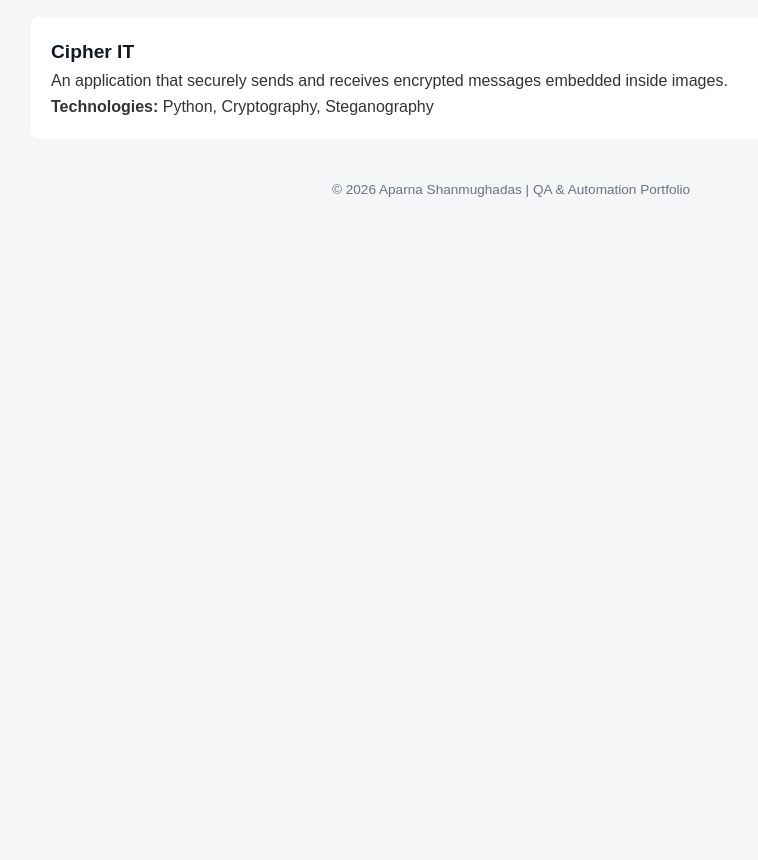
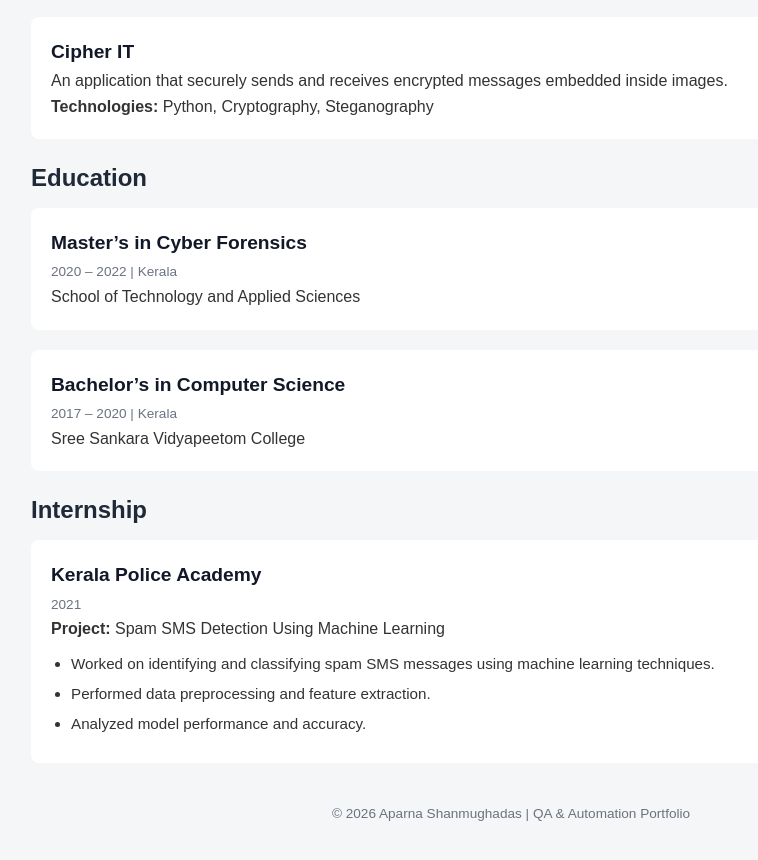
Before and after one commit to Aparna-Shanmughadas/portfolio, a plain HTML site: page index.html in a window 1280 px wide. Shown: the part 2089-2949 px from the top of the page, without its empty margins (129-887 px from the left). Before the commit the page ends 2330 px from the top, so only its background shows below. Drawn offline with Linux system fonts and the light colour scheme.

Commit message:
education section

```diff
--- a/index.html
+++ b/index.html
@@ -142,6 +142,40 @@
         </div>
     </section>
 
+    <!-- EDUCATION -->
+<section>
+    <h2>Education</h2>
+
+    <div class="card">
+        <h3>Master’s in Cyber Forensics</h3>
+        <span>2020 – 2022 | Kerala</span>
+        <p>School of Technology and Applied Sciences</p>
+    </div>
+
+    <div class="card">
+        <h3>Bachelor’s in Computer Science</h3>
+        <span>2017 – 2020 | Kerala</span>
+        <p>Sree Sankara Vidyapeetom College</p>
+    </div>
+</section>
+
+<!-- INTERNSHIP -->
+<section>
+    <h2>Internship</h2>
+
+    <div class="card">
+        <h3>Kerala Police Academy</h3>
+        <span>2021</span>
+        <p><strong>Project:</strong> Spam SMS Detection Using Machine Learning</p>
+        <ul>
+            <li>Worked on identifying and classifying spam SMS messages using machine learning techniques.</li>
+            <li>Performed data preprocessing and feature extraction.</li>
+            <li>Analyzed model performance and accuracy.</li>
+        </ul>
+    </div>
+</section>
+
+
     <!-- FOOTER -->
     <footer>
         <p>© 2026 Aparna Shanmughadas | QA & Automation Portfolio</p>
```
